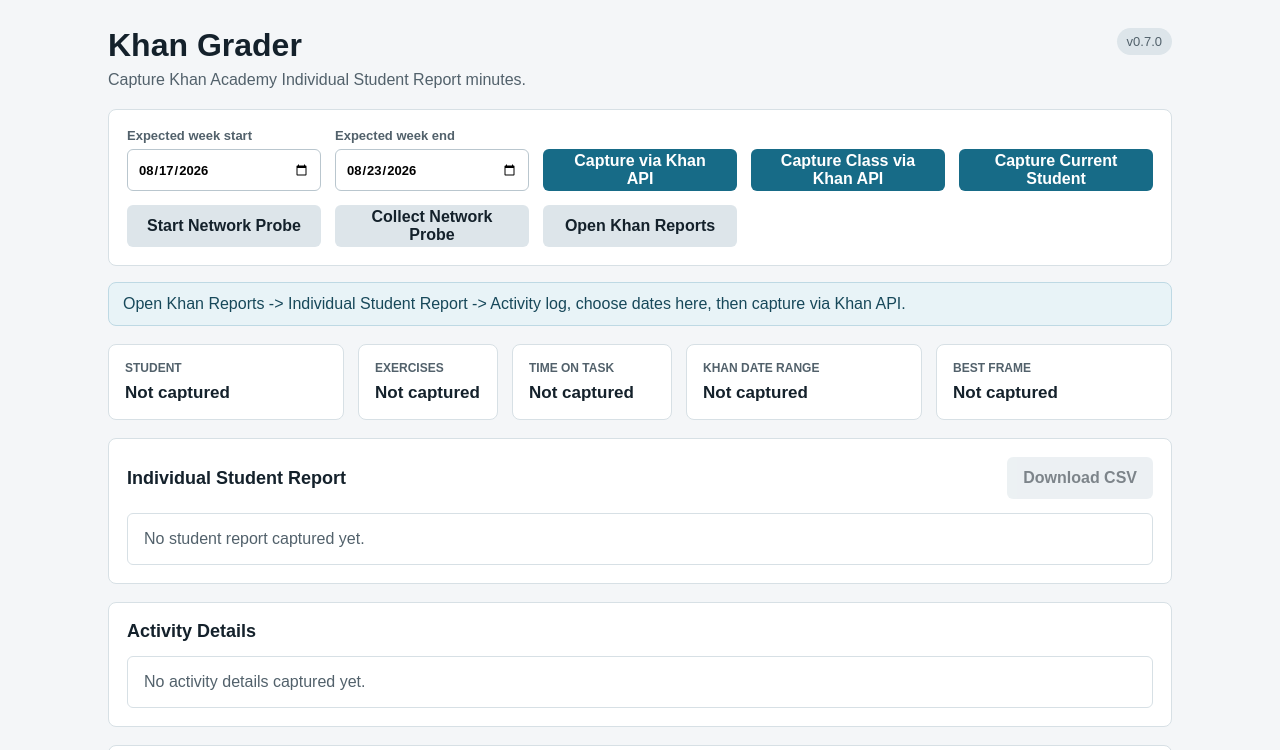
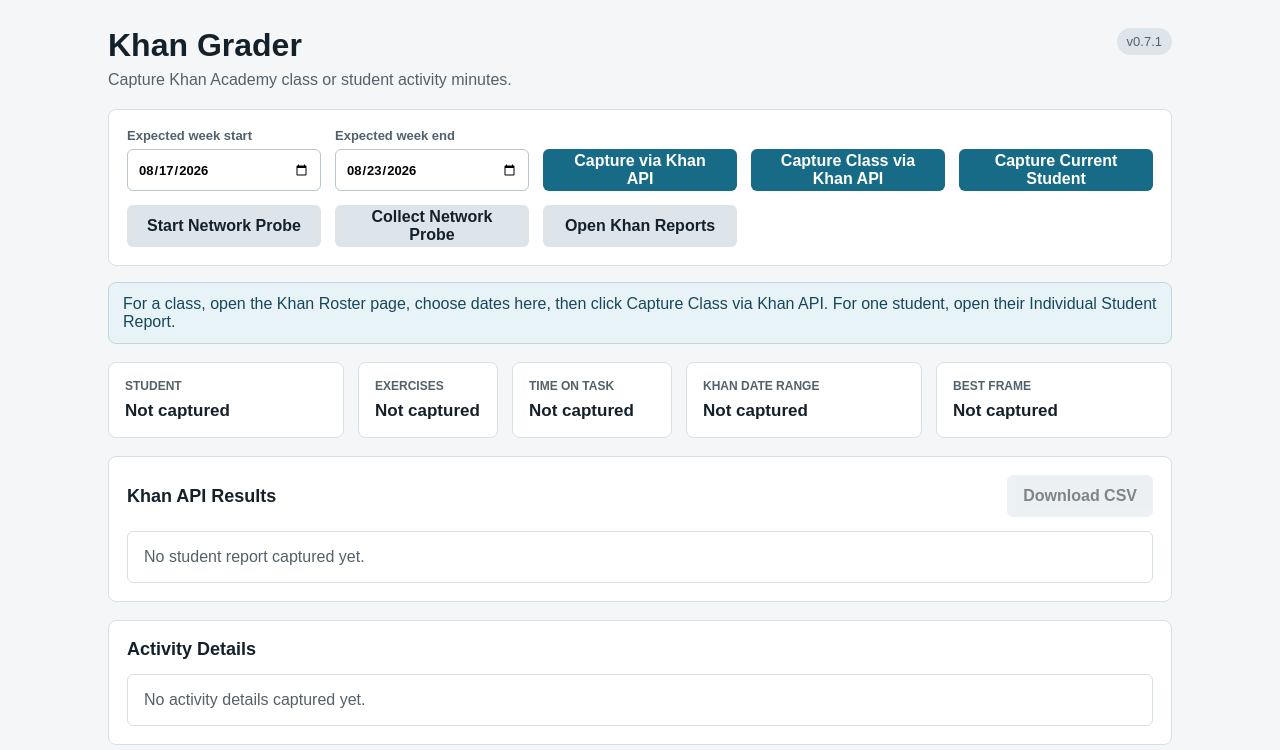
Before and after one commit to humby2525/Khan-Grader, a browser extension: page src/dashboard/dashboard.html in a window 1280 px wide. Shown: the top 750 px of the page. Drawn offline with Linux system fonts and the light colour scheme.

Commit message:
Document Khan roster page class capture

```diff
--- a/src/dashboard/dashboard.html
+++ b/src/dashboard/dashboard.html
@@ -11,9 +11,9 @@
       <header class="topbar">
         <div>
           <h1>Khan Grader</h1>
-          <p>Capture Khan Academy Individual Student Report minutes.</p>
+          <p>Capture Khan Academy class or student activity minutes.</p>
         </div>
-        <span id="build">v0.7.0</span>
+        <span id="build">v0.7.1</span>
       </header>
 
       <section class="panel controls">
@@ -33,7 +33,7 @@
         <button id="openKhanButton" class="secondary" type="button">Open Khan Reports</button>
       </section>
 
-      <p id="status" class="status">Open Khan Reports -> Individual Student Report -> Activity log, choose dates here, then capture via Khan API.</p>
+      <p id="status" class="status">For a class, open the Khan Roster page, choose dates here, then click Capture Class via Khan API. For one student, open their Individual Student Report.</p>
 
       <section class="summary-grid">
         <article>
@@ -60,7 +60,7 @@
 
       <section class="panel">
         <div class="section-header">
-          <h2>Individual Student Report</h2>
+          <h2>Khan API Results</h2>
           <button id="downloadButton" class="secondary" type="button" disabled>Download CSV</button>
         </div>
         <div id="studentSummaryTable" class="table empty">No student report captured yet.</div>
--- a/src/dashboard/dashboard.js
+++ b/src/dashboard/dashboard.js
@@ -1,4 +1,4 @@
-const BUILD_VERSION = "0.7.0";
+const BUILD_VERSION = "0.7.1";
 const STORAGE_KEY = "khanGrader.lastCapture";
 
 const elements = {};
@@ -212,11 +212,11 @@ async function captureClassViaApi() {
 
   const tab = await findKhanTab();
   if (!tab?.id) {
-    setError("Open the Khan Individual Student Report tab before using the Khan class API capture.");
+    setError("Open the Khan class Roster page or an Individual Student Report tab before using the Khan class API capture.");
     return;
   }
 
-  setStatus("Looking for students in the Khan Switch student control...");
+  setStatus("Looking for students on the Khan roster page or in the Switch student control...");
 
   try {
     const rosterResult = await collectKhanRoster(tab);
```
Also changed, not shown: README.md, manifest.json.
